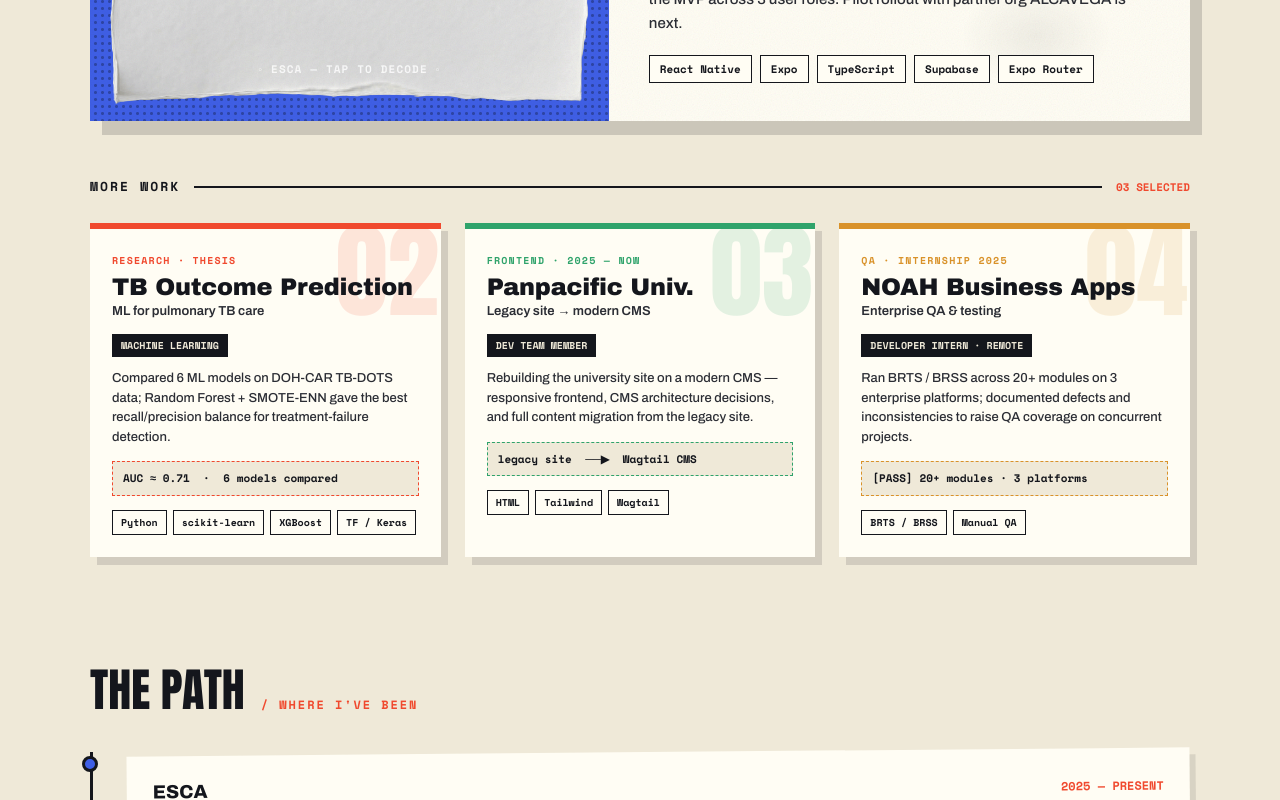
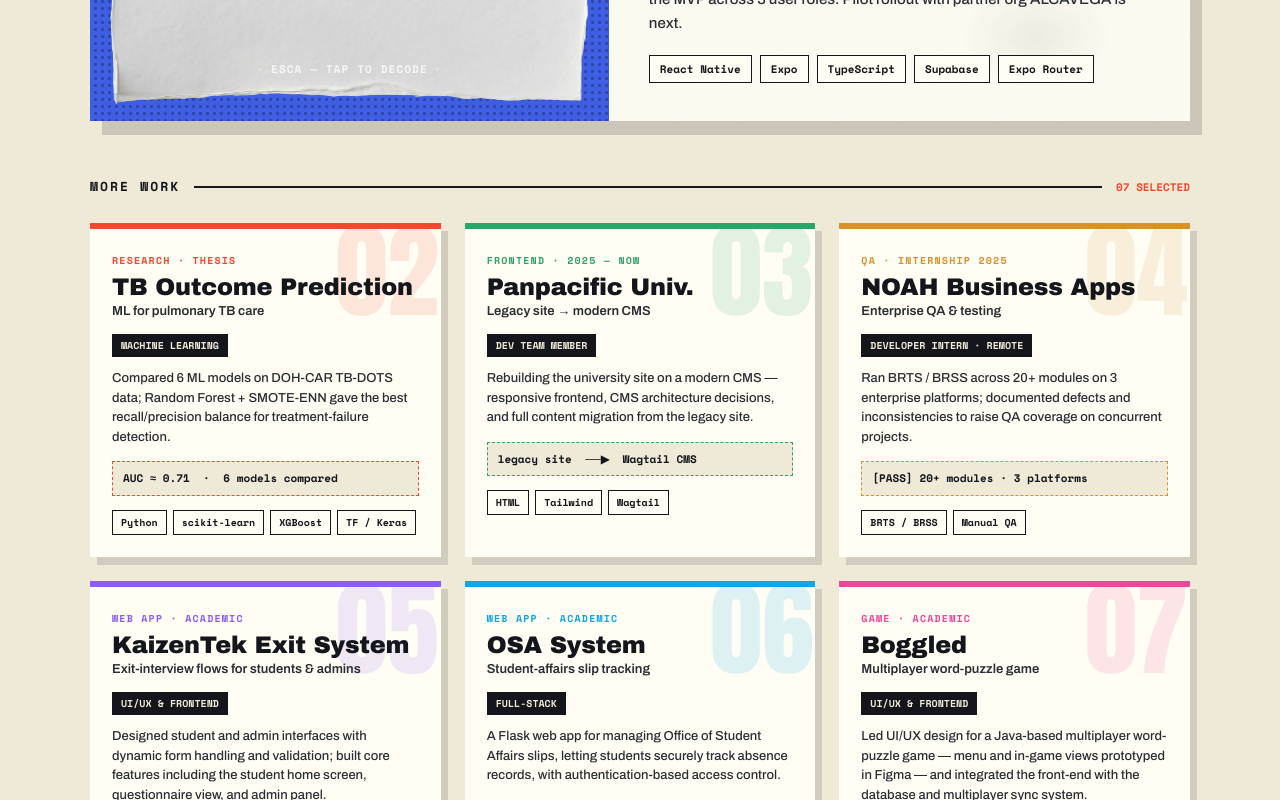
Before and after one commit to seanseand/sean-portfolio, a Next.js app: page / in a window 1280 px wide. Shown: the part 2000-2800 px from the top of the page. Built offline with nearby package versions, Linux system fonts and the light colour scheme.

Commit message:
feat: add four academic projects to MORE WORK grid (issue #26)
- Add KaizenTek Exit System, OSA System, Boggled, SubSki to moreProjects
- Update count label from hardcoded '03' to dynamic array length ('07')
- Each project has a unique accent color (purple, sky blue, pink, teal)

```diff
--- a/src/data/portfolio.ts
+++ b/src/data/portfolio.ts
@@ -83,6 +83,54 @@ export const moreProjects: MoreProject[] = [
       "Ran BRTS / BRSS across 20+ modules on 3 enterprise platforms; documented defects and inconsistencies to raise QA coverage on concurrent projects.",
     stack: ["BRTS / BRSS", "Manual QA"],
   },
+  {
+    n: "05",
+    color: "#8b5cf6",
+    tag: "WEB APP · ACADEMIC",
+    title: "KaizenTek Exit System",
+    sub: "Exit-interview flows for students & admins",
+    role: "UI/UX & FRONTEND",
+    signal: "STUDENT + ADMIN VIEWS · DYNAMIC FORMS",
+    blurb:
+      "Designed student and admin interfaces with dynamic form handling and validation; built core features including the student home screen, questionnaire view, and admin panel.",
+    stack: ["HTML", "JavaScript", "Node.js", "PHP", "MySQL"],
+  },
+  {
+    n: "06",
+    color: "#0ea5e9",
+    tag: "WEB APP · ACADEMIC",
+    title: "OSA System",
+    sub: "Student-affairs slip tracking",
+    role: "FULL-STACK",
+    signal: "AUTH-GATED · SECURE ABSENCE LOGS",
+    blurb:
+      "A Flask web app for managing Office of Student Affairs slips, letting students securely track absence records, with authentication-based access control.",
+    stack: ["Python", "Flask", "JavaScript"],
+  },
+  {
+    n: "07",
+    color: "#ec4899",
+    tag: "GAME · ACADEMIC",
+    title: "Boggled",
+    sub: "Multiplayer word-puzzle game",
+    role: "UI/UX & FRONTEND",
+    signal: "FIGMA → JAVA UI · MULTIPLAYER SYNC",
+    blurb:
+      "Led UI/UX design for a Java-based multiplayer word-puzzle game — menu and in-game views prototyped in Figma — and integrated the front-end with the database and multiplayer sync system.",
+    stack: ["Java", "MySQL", "Figma"],
+  },
+  {
+    n: "08",
+    color: "#14b8a6",
+    tag: "MOBILE · ACADEMIC",
+    title: "SubSki",
+    sub: "Android app UI",
+    role: "FRONTEND · ANDROID",
+    signal: "MOCKUPS → NATIVE ANDROID UI",
+    blurb:
+      "Led front-end development, translating design mockups into functional Android UI components, with UI testing and debugging of layout and performance issues.",
+    stack: ["Kotlin"],
+  },
 ];
 
 export const timeline: TimelineEntry[] = [
--- a/src/sections/Projects.tsx
+++ b/src/sections/Projects.tsx
@@ -61,7 +61,7 @@ export const ProjectsSection = () => {
           MORE WORK
         </span>
         <span className="flex-1 h-[2px] bg-ink" />
-        <span className="font-mono font-bold text-[clamp(10px,1vw,11px)] text-coral">03 SELECTED</span>
+        <span className="font-mono font-bold text-[clamp(10px,1vw,11px)] text-coral">{String(moreProjects.length).padStart(2, '0')} SELECTED</span>
       </Reveal>
       <Reveal className="work-grid grid grid-cols-1 mg:grid-cols-3 gap-[20px] lg:gap-[24px]">
         {moreProjects.map((p) => (
```
